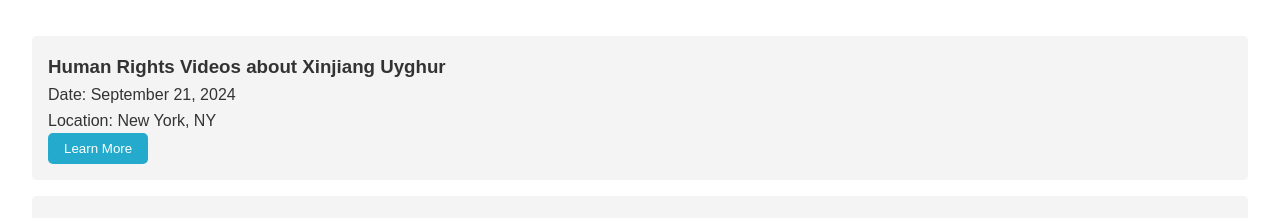
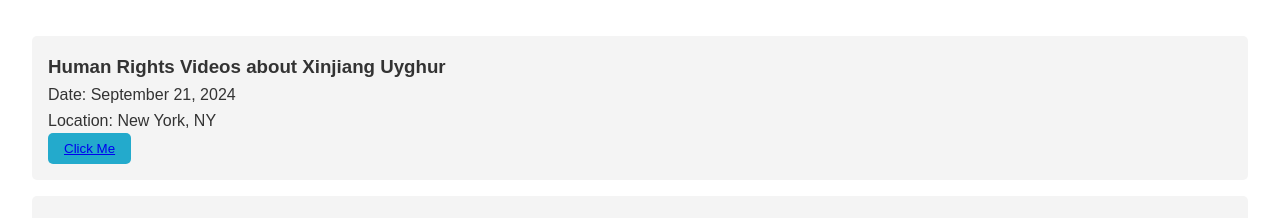
Before and after one commit to DrunkRick123/human_right_web, a plain HTML site: page index.html in a window 1280 px wide. Shown: the part 1702-1920 px from the top of the page. Drawn offline with Linux system fonts and the light colour scheme.

Commit message:
index.html

```diff
--- a/index.html
+++ b/index.html
@@ -62,7 +62,7 @@
                     <h3>Human Rights Videos about Xinjiang Uyghur</h3>
                     <p>Date: September 21, 2024</p>
                     <p>Location: New York, NY</p>
-                    <button>Learn More</button>
+                    <button><a href="https://www.youtube.com/watch?v=ogsFZz4bWaw&feature=youtu.be">Click Me</a></button>
                 </li>
                 <li>
                     <h3>Join us for Human Right in Line Group</h3>
```
